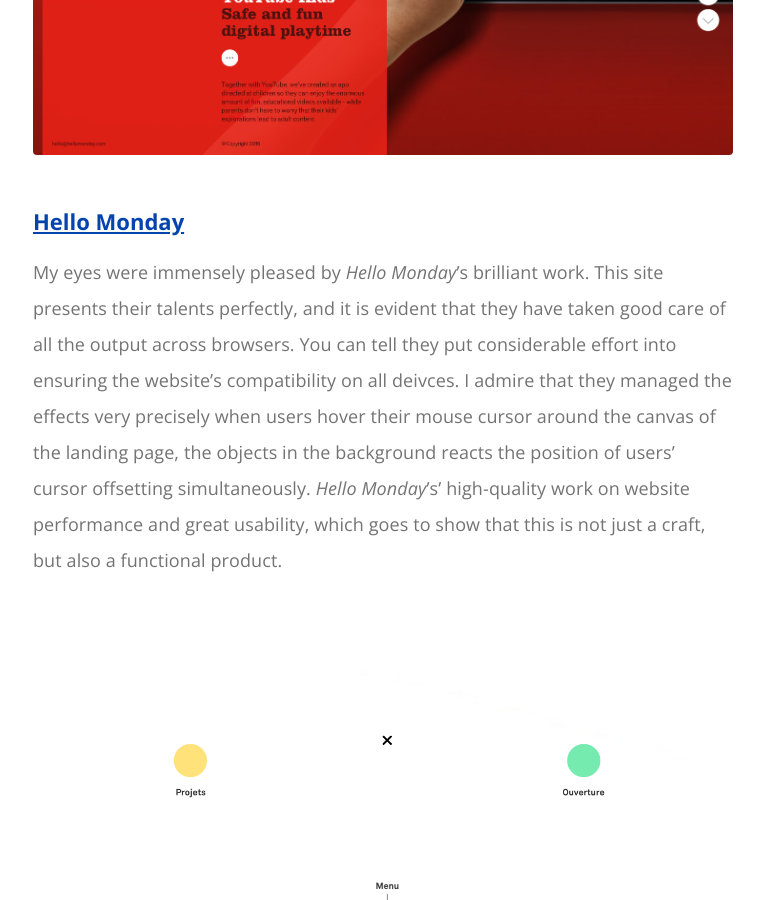
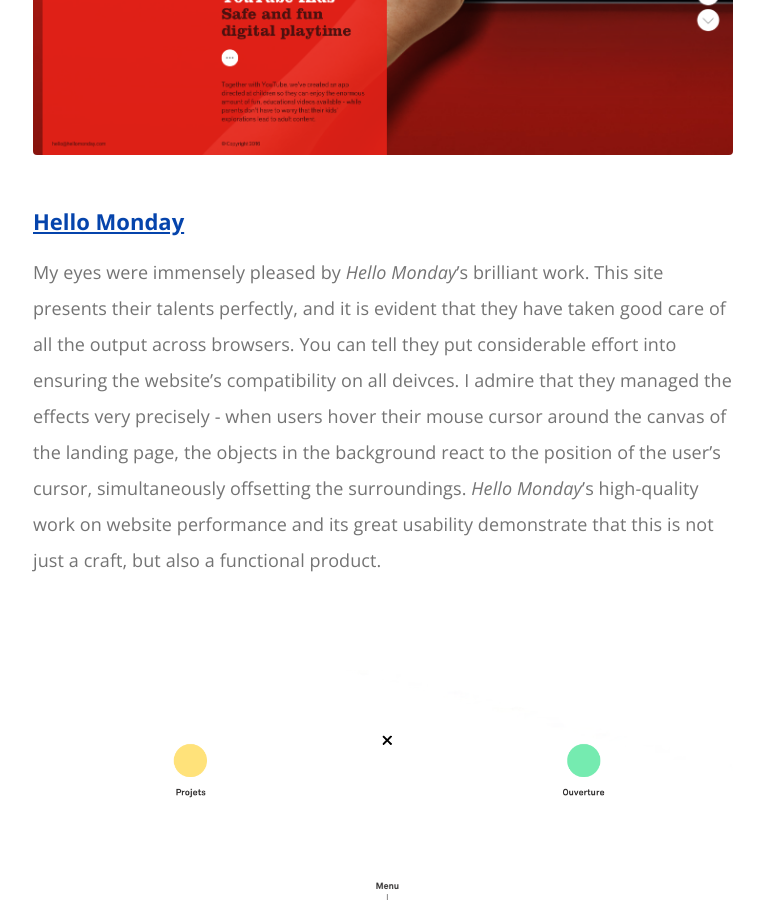
Before and after one commit to jcwcheng/jccheng.github.io, a Jekyll site: the page built from _posts/2016-02-19-five-websites-digital-products-that-i-like.markdown, in a window 1280 px wide and 900 px high, scrolled down 723 px. Shown: the whole window, without its empty margins (257-1021 px from the left). Built offline with Jekyll 4.4.1, drawn with Linux system fonts in a browser that asks for light colours; comment, search, counter and statistics services are not loaded.

Commit message:
Update 2016-02-19-five-websites-digital-products-that-i-like.markdown

```diff
--- a/_posts/2016-02-19-five-websites-digital-products-that-i-like.markdown
+++ b/_posts/2016-02-19-five-websites-digital-products-that-i-like.markdown
@@ -11,7 +11,7 @@
 
 ## **[Hello Monday](http://hellomonday.com/ "Hello Monday"){:target="_blank"}**
 
-My eyes were immensely pleased by *Hello Monday*’s brilliant work. This site presents their talents perfectly, and it is evident that they have taken good care of all the output across browsers. You can tell they put considerable effort into ensuring the website's compatibility on all deivces. I admire that they managed the effects very precisely when users hover their mouse cursor around the canvas of the landing page, the objects in the background reacts the position of users' cursor offsetting simultaneously. *Hello Monday*'s' high-quality work on website performance and great usability, which goes to show that this is not just a craft, but also a functional product.
+My eyes were immensely pleased by *Hello Monday*’s brilliant work. This site presents their talents perfectly, and it is evident that they have taken good care of all the output across browsers. You can tell they put considerable effort into ensuring the website's compatibility on all deivces. I admire that they managed the effects very precisely - when users hover their mouse cursor around the canvas of the landing page, the objects in the background react to the position of the user’s cursor, simultaneously offsetting the surroundings. *Hello Monday*’s high-quality work on website performance and its great usability demonstrate that this is not just a craft, but also a functional product.
 
 <br><br>
 ![Signes du Quotidien - Atelier de design graphique](/assets/images/signes-du-quotidien.png)
```
